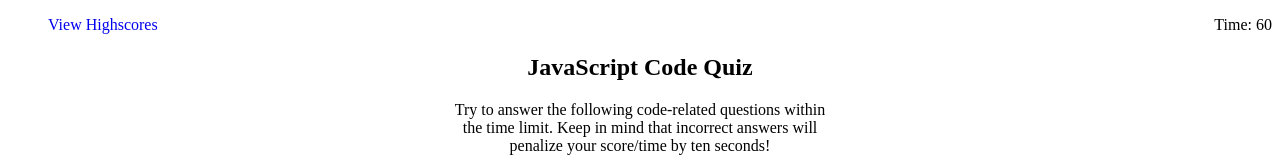
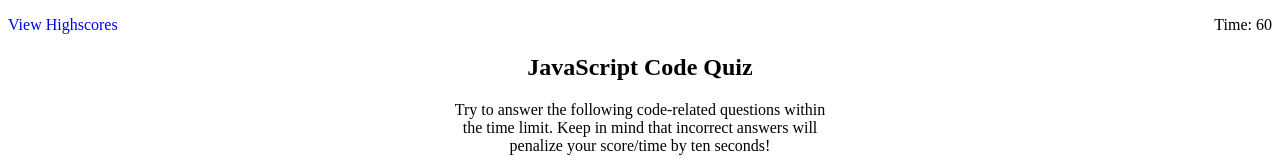
Before and after one commit to vossellerm/timed-code-quiz, a plain HTML site: page index.html in a window 1280 px wide. Shown: the top 160 px of the page. Drawn offline with Linux system fonts and the light colour scheme.

Commit message:
update css

```diff
--- a/assets/style.css
+++ b/assets/style.css
@@ -7,6 +7,7 @@ ul.nav {
   display: flex;
   justify-content: space-between;
   list-style: none;
+  padding: unset;
 }
 
 ul.choices li {
```
